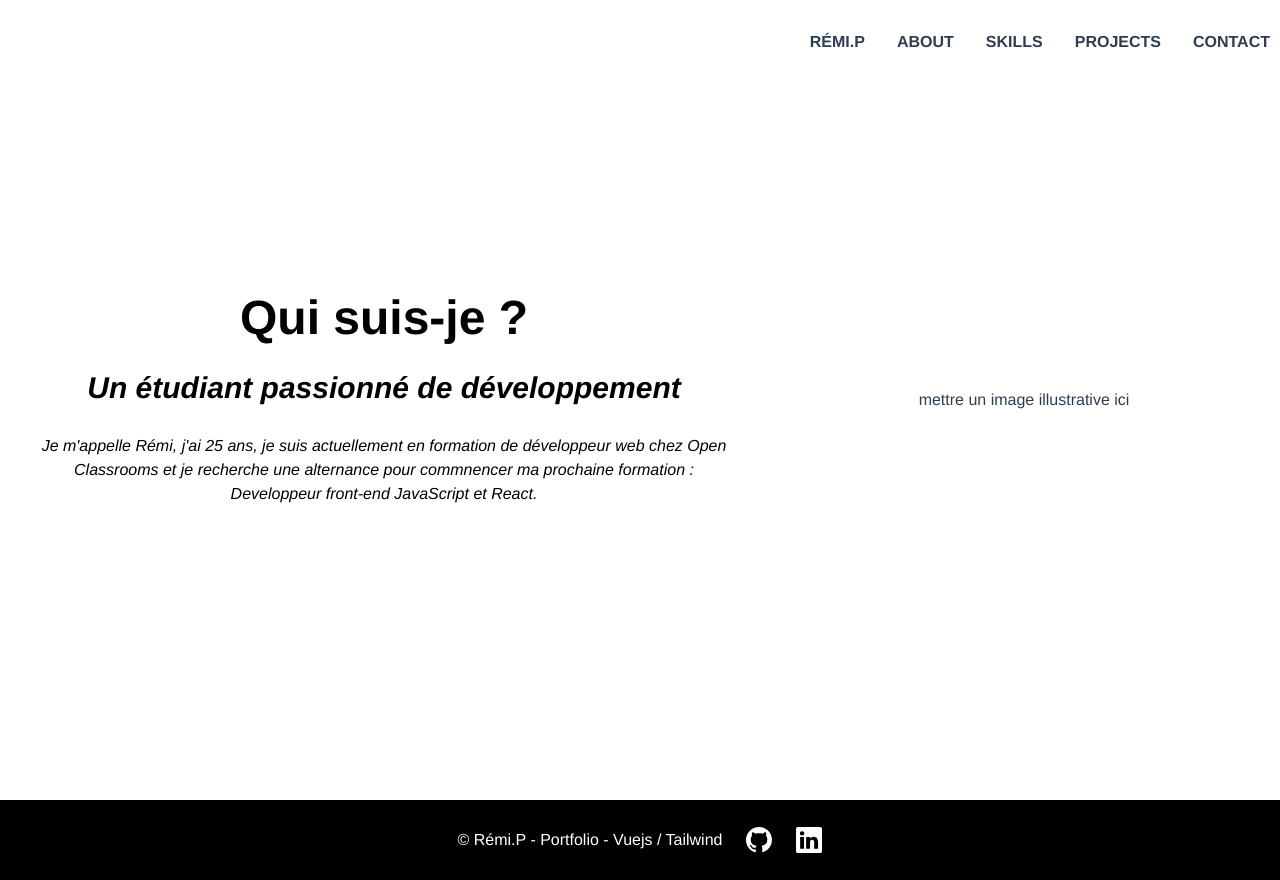
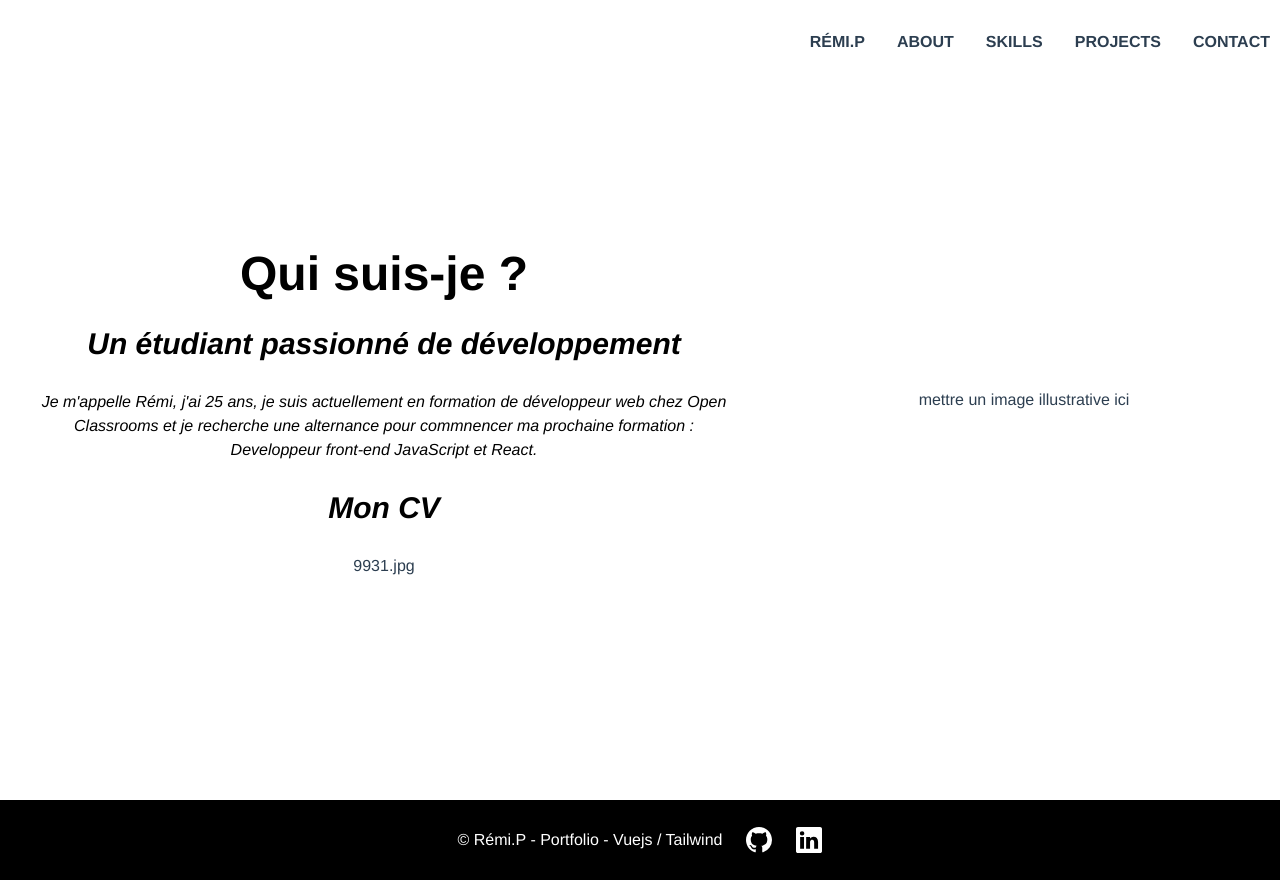
Before and after one commit to Osiri70cl/NewPortfolio, a Vue app: page /about in a window 1280 px wide. Built offline with nearby package versions, Linux system fonts and the light colour scheme.

Commit message:
mise en place d'un lien download pour cv

```diff
--- a/package.json
+++ b/package.json
@@ -9,6 +9,7 @@
   },
   "dependencies": {
     "autoprefixer": "^9.8.8",
+    "axios": "^0.27.2",
     "core-js": "^3.8.3",
     "node": "^18.9.0",
     "postcss": "^7.0.39",
--- a/src/components/AboutView.vue
+++ b/src/components/AboutView.vue
@@ -14,13 +14,58 @@
         commnencer ma prochaine formation : Developpeur front-end JavaScript et
         React.
       </p>
+      <article class="justify-center wrap">
+        <h3 class="m-7 text-3xl text-black font-bold italic">Mon CV</h3>
+        <div
+          v-for="(filesrc, index) in filesrcs"
+          :key="index"
+          class="cursor-pointer"
+        >
+          <div @click="downloadWithAxios(filesrc.src, filesrc.title)">
+            <p>{{ filesrc.title }}</p>
+          </div>
+        </div>
+      </article>
     </div>
     <div class="w-2/5">mettre un image illustrative ici</div>
   </section>
 </template>
 
 <script>
+import axios from "axios";
 export default {
   name: "AboutView",
+  data() {
+    return {
+      filesrcs: [
+        {
+          title: "9931.jpg",
+          src: require("../images/9931.jpg"),
+        },
+      ],
+    };
+  },
+  methods: {
+    forceFileDownload(response, title) {
+      console.log(title);
+      const url = window.URL.createObjectURL(new Blob([response.data]));
+      const link = document.createElement("a");
+      link.href = url;
+      link.setAttribute("download", title);
+      document.body.appendChild(link);
+      link.click();
+    },
+    downloadWithAxios(url, title) {
+      axios({
+        method: "get",
+        url,
+        responseType: "arraybuffer",
+      })
+        .then((response) => {
+          this.forceFileDownload(response, title);
+        })
+        .catch(() => console.log("error occured"));
+    },
+  },
 };
 </script>
```
Also changed, not shown: 1 other file (tests, documents, lock files or other folders).
